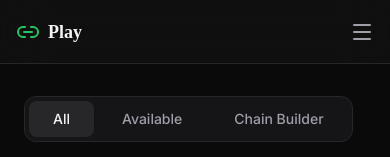
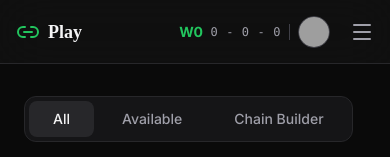
Before and after one commit to KingofLakemoor/chainlink2, a React (Vite) app: page /play in a window 390 px wide. Both pictures are taken after a click on the button "Bypass Auth (Dev Only)". Shown: the top 157 px of the page. Built offline with nearby package versions, Linux system fonts and the light colour scheme; no server answers; the database is empty; grey boxes are pictures that could not be loaded; a web font is replaced by a local one.

Commit message:
fix: restore TopStats component to mobile and desktop headers
Restored the missing `TopStats` component to `src/App.tsx` and integrated it into the Mobile and Desktop headers within `MainLayout`, applying responsive layout to display the profile picture, coin balance, and record across device sizes.

```diff
--- a/src/App.tsx
+++ b/src/App.tsx
@@ -712,6 +712,31 @@ function PlayDashboard() {
   );
 }
 
+
+function TopStats() {
+  const { profile, chain } = useAuth();
+
+  return (
+    <div className="flex items-center gap-2 md:gap-5">
+      <div className="hidden md:flex items-center gap-1.5 text-sm">
+         <Link2 className="w-4 h-4 text-cyan-400" />
+         <span className="font-mono text-cyan-400 font-medium tracking-wide">{profile?.coins?.toLocaleString() || 0}</span>
+      </div>
+      <div className="hidden md:block w-px h-4 bg-zinc-700"></div>
+      <div className="flex items-center gap-2 md:gap-3 text-sm">
+         <span className="text-[#22c55e] font-bold tracking-tight">W{chain?.chain || 0}</span>
+         <span className="text-zinc-400 font-mono text-xs tracking-wider">
+           {profile?.stats?.wins || 0} - {profile?.stats?.losses || 0} - {profile?.stats?.pushes || 0}
+         </span>
+      </div>
+      <div className="w-px h-4 bg-zinc-700"></div>
+      <div className="w-8 h-8 rounded-full border border-zinc-700 overflow-hidden bg-zinc-800 shrink-0">
+        <img src={profile?.image || `https://api.dicebear.com/7.x/avataaars/svg?seed=${profile?.id || 'guest'}`} className="w-full h-full object-cover" referrerPolicy="no-referrer" alt="Avatar" />
+      </div>
+    </div>
+  );
+}
+
 function MainLayout({ children }: { children: React.ReactNode }) {
   const location = useLocation();
   const [sidebarOpen, setSidebarOpen] = useState(false);
@@ -739,9 +764,9 @@ function MainLayout({ children }: { children: React.ReactNode }) {
              <Link2 className="w-6 h-6 text-[#22c55e]" />
              <span className="font-bold text-lg font-display text-zinc-100">{pageTitle}</span>
            </div>
-           <button className="p-2 -mr-2 text-zinc-400" onClick={() => setSidebarOpen(true)}>
+           <div className="flex items-center gap-3"><div className="pointer-events-auto"><TopStats /></div><button className="p-2 -mr-2 text-zinc-400 md:hidden" onClick={() => setSidebarOpen(true)}>
              <Menu className="w-6 h-6" />
-           </button>
+           </button></div>
          </div>
 
          {/* Desktop Header */}
@@ -749,6 +774,7 @@ function MainLayout({ children }: { children: React.ReactNode }) {
            <div className="pointer-events-auto flex items-center gap-3">
              <h1 className="text-2xl font-bold font-display text-zinc-100 tracking-tight">{pageTitle}</h1>
            </div>
+           <div className="pointer-events-auto"><TopStats /></div>
          </div>
 
          <div className="flex-1 overflow-y-auto custom-scrollbar relative z-10 w-full max-w-full">
```
